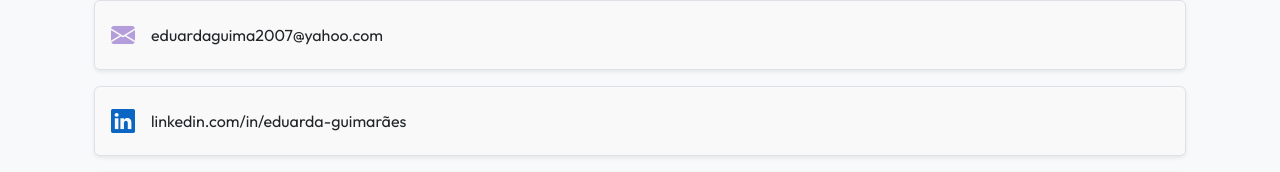
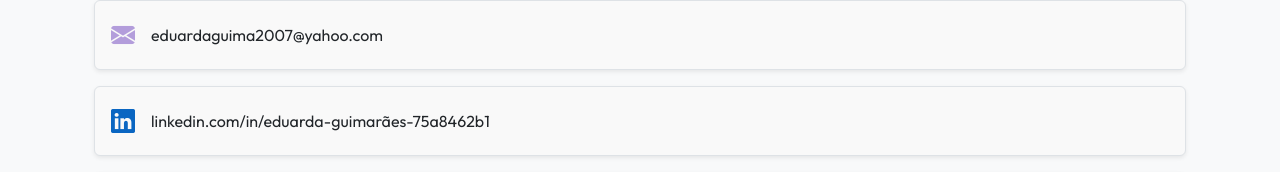
Before and after one commit to eduarda-guimaraes/portfolio-pessoal, a React (Vite) app: page / in a window 1280 px wide. Shown: the part 1389-1561 px from the top of the page. Built offline with nearby package versions, Linux system fonts and the light colour scheme.

Commit message:
Link do Linkedin

```diff
--- a/src/pages/en/HomeEN.jsx
+++ b/src/pages/en/HomeEN.jsx
@@ -187,7 +187,7 @@ function HomeEN() {
             style={{ backgroundColor: '#f9f9f9' }}
           >
             <i className="bi bi-linkedin fs-4" style={{ color: '#0a66c2' }}></i>
-            <span>linkedin.com/in/eduarda-guimarães</span>
+            <span>linkedin.com/in/eduarda-guimarães-75a8462b1</span>
           </a>
 
           <a
--- a/src/pages/pt/HomePT.jsx
+++ b/src/pages/pt/HomePT.jsx
@@ -186,7 +186,7 @@ function HomePT() {
             style={{ backgroundColor: '#f9f9f9' }}
           >
             <i className="bi bi-linkedin fs-4" style={{ color: '#0a66c2' }}></i>
-            <span>linkedin.com/in/eduarda-guimarães</span>
+            <span>linkedin.com/in/eduarda-guimarães-75a8462b1</span>
           </a>
 
           <a
```
